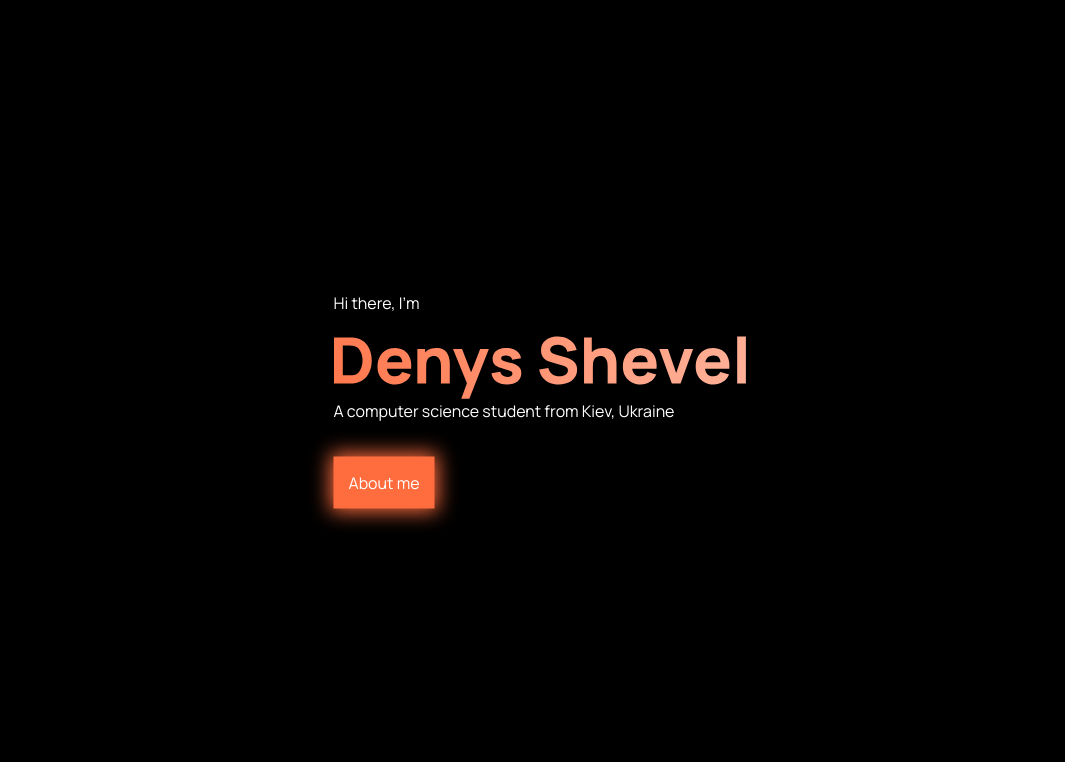
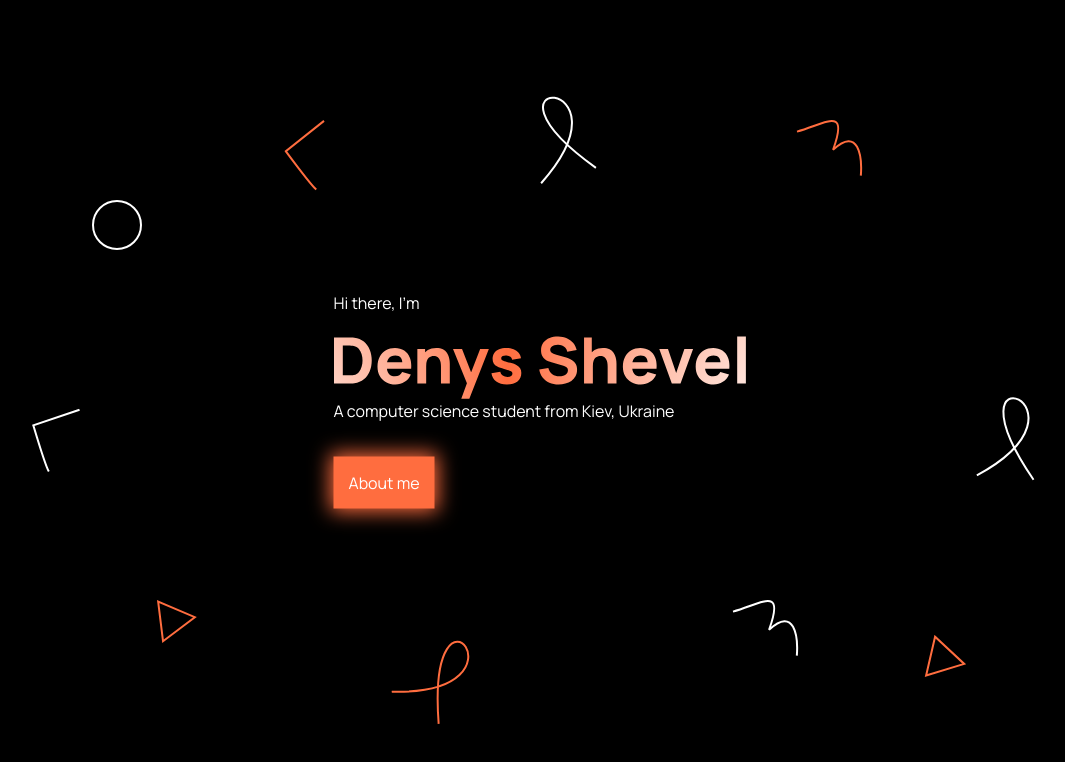
Before and after one commit to shevelidze/portfolio, a React (Create React App) app: page / in a window 1280 px wide. Shown: the top 762 px of the page, without its empty margins (100-1165 px from the left). Built offline with nearby package versions, Linux system fonts and the light colour scheme.

Commit message:
Add moving stuff and new gradient

```diff
--- a/src/App.css
+++ b/src/App.css
@@ -4,10 +4,16 @@ html, body {
   background-color: black;
   color: white;
   font-family: 'Manrope', sans-serif;
+
+  --orange-color: #FF6D3F;
 }
 
 .section {
   position: relative;
+}
+
+.section * {
+  z-index: 1;
 }
 
 .section.fullscreen {
--- a/src/App.js
+++ b/src/App.js
@@ -1,6 +1,7 @@
 import './App.css';
-import Button from './Button'
-import Name from './Name'
+import Button from './Button';
+import Name from './Name';
+import Figure from './Figure';
 
 function App() {
   return (
@@ -12,6 +13,90 @@ function App() {
           <p>A computer science student from Kiev, Ukraine</p>
           <Button text="About me"></Button>
         </div>
+        <Figure
+          skinIndex={1}
+          color="white"
+          xModifier={-1}
+          yModifier={-1}
+          xPosition="15%"
+          yPosition="25%"
+        ></Figure>
+        <Figure
+          skinIndex={0}
+          color="var(--orange-color)"
+          xModifier={1}
+          yModifier={-1}
+          xPosition="30%"
+          yPosition="15%"
+        ></Figure>
+        <Figure
+          skinIndex={2}
+          color="var(--orange-color)"
+          xModifier={1}
+          yModifier={-1}
+          xPosition="20%"
+          yPosition="75%"
+        ></Figure>
+        <Figure
+          skinIndex={3}
+          color="white"
+          xModifier={-1}
+          yModifier={1}
+          xPosition="50%"
+          yPosition="12%"
+        ></Figure>
+        <Figure
+          skinIndex={4}
+          color="var(--orange-color)"
+          xModifier={1}
+          yModifier={-1}
+          xPosition="70%"
+          yPosition="15%"
+        ></Figure>
+        <Figure
+          skinIndex={3}
+          color="var(--orange-color)"
+          xModifier={-1}
+          yModifier={1}
+          xPosition="40%"
+          yPosition="80%"
+          rotation="50deg"
+        ></Figure>
+        <Figure
+          skinIndex={4}
+          color="white"
+          xModifier={1}
+          yModifier={1}
+          xPosition="65%"
+          yPosition="75%"
+        ></Figure>
+        <Figure
+          skinIndex={2}
+          color="var(--orange-color)"
+          xModifier={1}
+          yModifier={-1}
+          xPosition="80%"
+          yPosition="80%"
+          rotation="20deg"
+        ></Figure>
+        <Figure
+          skinIndex={3}
+          color="white"
+          xModifier={1}
+          yModifier={1}
+          xPosition="85%"
+          yPosition="50%"
+          rotation="20deg"
+        ></Figure>
+        <Figure
+          skinIndex={0}
+          color="white"
+          xModifier={-1}
+          yModifier={1}
+          xPosition="10%"
+          yPosition="50%"
+          rotation="20deg"
+        ></Figure>
       </div>
       <div class="section fullscreen" id="about-me">
       </div>
--- a/src/Button.css
+++ b/src/Button.css
@@ -1,8 +1,8 @@
 .Button {
     margin-top: 35px;
     padding: 15px;
-    background-color: #FF6D3F;
-    box-shadow: 0px 0px 20px 3px #FF6D3F;
+    background-color: var(--orange-color);
+    box-shadow: 0px 0px 20px 3px var(--orange-color);
     width: max-content;
 
     transition: box-shadow .3s ease-in-out;
@@ -13,7 +13,7 @@
 }
 
 .Button:hover {
-    box-shadow: 0px 0px 20px 7px #FF6D3F;
+    box-shadow: 0px 0px 20px 7px var(--orange-color);
 }
 
 .light {
--- /dev/null
+++ b/src/Figure.css
@@ -0,0 +1,8 @@
+.Figure {
+    transform: translate(var(--x-offset), var(--y-offset)) rotate(var(--rotation));
+    transition: transform 0.1s linear;
+    z-index: 0;
+    position: absolute;
+    left: var(--x-position);
+    top: var(--y-position);
+}
--- /dev/null
+++ b/src/Figure.js
@@ -0,0 +1,63 @@
+import React from 'react';
+import './Figure.css'
+
+export default class Figure extends React.Component {
+    constructor(props) {
+        super();
+        this.state = {
+            xOffset: 0,
+            yOffset: 0
+        }
+        this.maxOffset = 20;
+    }
+    componentDidMount() {
+        document.addEventListener('mousemove', this.onMouseMove.bind(this));
+    }
+    onMouseMove(event) {
+        console.log(event);
+        this.setState({
+            xOffset: this.maxOffset *
+                (document.documentElement.clientWidth / 2 - event.clientX) /
+                document.documentElement.clientWidth *
+                this.props.xModifier,
+            yOffset: this.maxOffset *
+                (document.documentElement.clientHeight / 2 - event.clientY) /
+                document.documentElement.clientHeight *
+                this.props.yModifier
+        });
+    }
+    render() {
+        let skins = [
+            <svg width="41" height="71" viewBox="0 0 41 71" fill="none" xmlns="http://www.w3.org/2000/svg">
+                <path d="M32.2824 69.4333C28.5768 66.6 10.4624 42.8188 1.86849 31.2824L40.0194 0.86849" stroke={this.props.color} stroke-width="2" />
+            </svg>,
+            <svg width="50" height="50" viewBox="0 0 50 50" fill="none" xmlns="http://www.w3.org/2000/svg">
+                <circle cx="25" cy="25" r="24" stroke={this.props.color} stroke-width="2" />
+            </svg>,
+            <svg width="41" height="44" viewBox="0 0 41 44" fill="none" xmlns="http://www.w3.org/2000/svg">
+                <path d="M7.01927 41.1742L2.15295 1.6354L38.8277 17.1905L7.01927 41.1742Z" stroke={this.props.color} stroke-width="2" />
+            </svg>,
+            <svg width="57" height="88" viewBox="0 0 57 88" fill="none" xmlns="http://www.w3.org/2000/svg">
+                <path d="M55.9084 71.9084C-79.0878 -25.251 98.7367 -23.0056 1.14178 87.2693" stroke={this.props.color} stroke-width="2" />
+            </svg>,
+            <svg width="67" height="56" viewBox="0 0 67 56" fill="none" xmlns="http://www.w3.org/2000/svg">
+                <path d="M0.999964 11.609C28.4292 4.38832 53.5479 -15.3488 37.0673 29.7582C62.6054 6.06084 66.2223 37.0795 64.8384 55.551" stroke={this.props.color} stroke-width="2" />
+            </svg>
+        ]
+        let rotation = this.props.rotation || '0deg';
+        return (
+            <div
+                style={{
+                    '--x-offset': this.state.xOffset + 'px',
+                    '--y-offset': this.state.yOffset + 'px',
+                    '--x-position': this.props.xPosition,
+                    '--y-position': this.props.yPosition,
+                    '--rotation': rotation
+                }}
+                className="Figure"
+            >
+                {skins[this.props.skinIndex]}
+            </div>
+        );
+    }
+}
--- a/src/Name.css
+++ b/src/Name.css
@@ -1,5 +1,6 @@
 .name-body {
-  background: conic-gradient(from var(--gradient-rotation) at 43.01% 466.09%, #FFFFFF -60.43deg, #FF6D3F 97.41deg, #FFFFFF 299.57deg, #FF6D3F 457.41deg);;
+  background: conic-gradient(from var(--gradient-rotation) at 43.01% 466.09%, #FFFFFF -16.88deg, #FFFFFF 22.5deg, #FF6D3F 73.13deg, #FFFFFF 127.5deg, #FFFFFF 172.5deg, #3A71FF 181.87deg, #EFFF3A 191.25deg, #FFFFFF 200.63deg, #FFFFFF 225deg, #FF6D3F 298.12deg, #FFFFFF 343.12deg, #FFFFFF 382.5deg);;
+
   width: 413px;
   height: 64px;
   clip-path: url(#name-clip);
--- a/src/Name.js
+++ b/src/Name.js
@@ -4,7 +4,7 @@ import "./Name.css";
 export default class Name extends React.Component {
     constructor(props) {
         super(props);
-        this.gradientRotationSpeed = 0.1;
+        this.gradientRotationSpeed = 0.05;
         this.state = {
             gradientRotation: 0
         };
```
